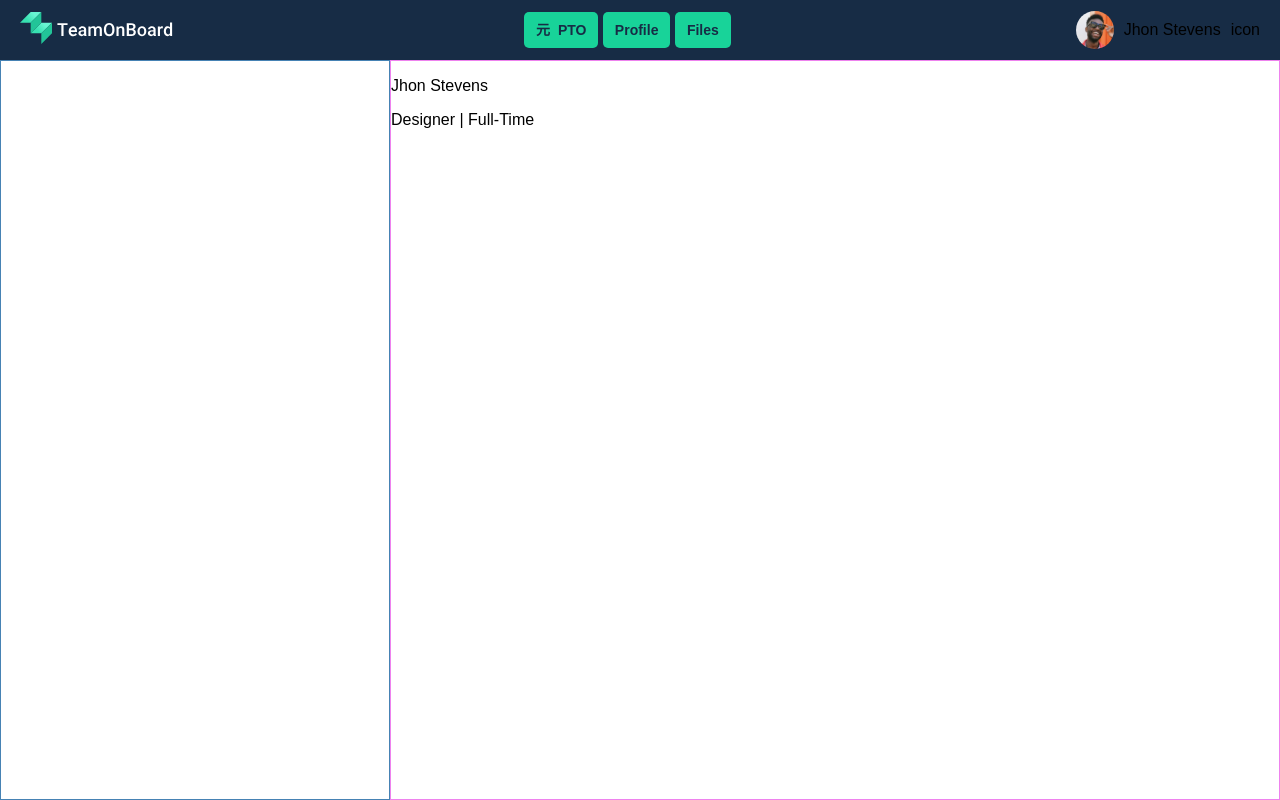
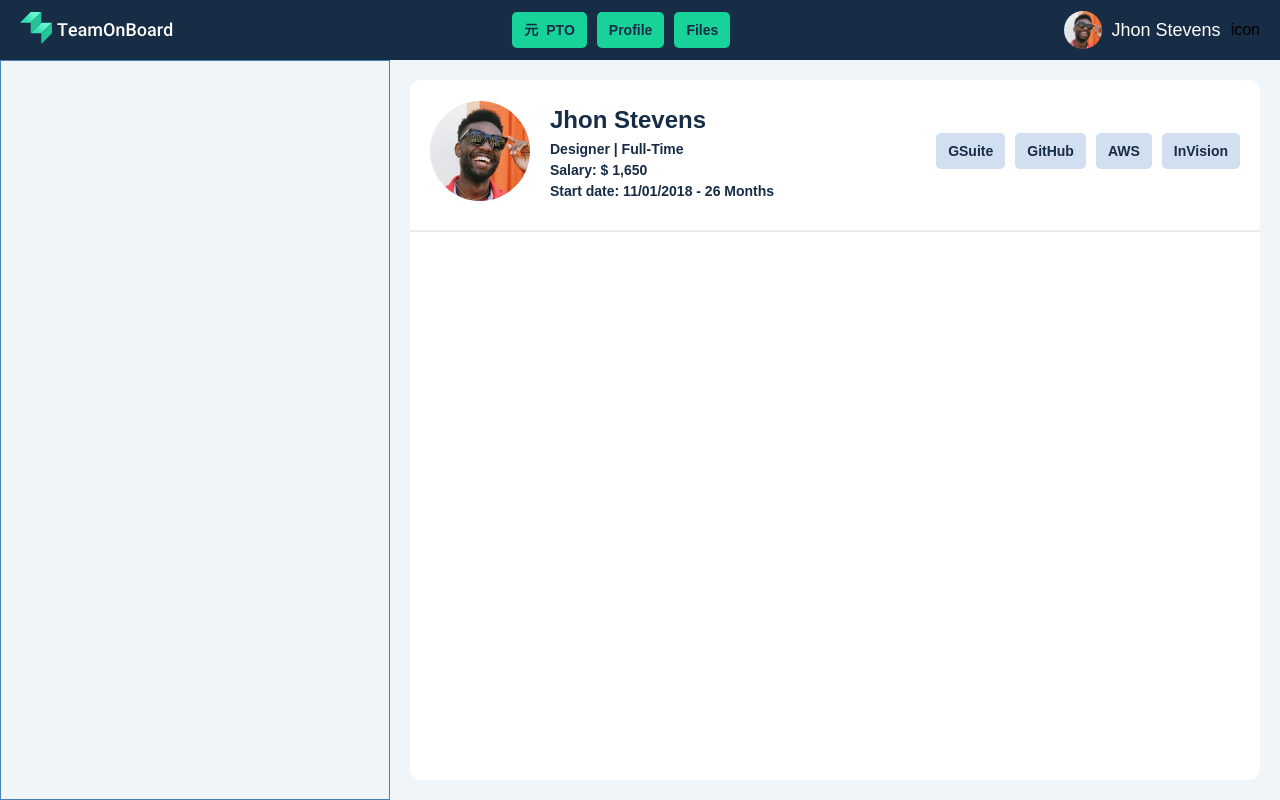
Before and after one commit to NathaEEUD/Design-Trial, a plain HTML site: page index.html in a window 1280 px wide. Drawn offline with Linux system fonts and the light colour scheme; a web font is replaced by a local one.

Commit message:
feat: main structure and adding atoms, molecules and organisms

```diff
--- a/css/style.scss
+++ b/css/style.scss
@@ -24,15 +24,21 @@
 
 html,
 body {
-  padding: 0;
-  margin: 0;
   height: 100%;
   box-sizing: border-box;
   scroll-behavior: smooth;
   font-family: var(--font-family-sans);
 }
 
+html,
+body,
+p {
+  padding: 0;
+  margin: 0;
+}
+
 body {
+  background-color: var(--background-color-primary);
   display: grid;
   grid-template-columns: 390px 1fr;
   grid-template-rows: 60px auto;
@@ -61,9 +67,23 @@
   border: 1px solid steelblue;
 }
 
-main {
+.main {
   grid-area: main;
-  border: 1px solid violet;
+  margin: 20px;
+  background-color: var(--color-white);
+  border-radius: var(--border-radius-sm);
+
+  &__info {
+    padding: 20px;
+    display: flex;
+    justify-content: space-between;
+    align-items: center;
+  }
+}
+
+// Atoms
+hr {
+  border: 0.5px solid var(--color-muted);
 }
 
 .avatar {
@@ -72,6 +92,11 @@
   &--sm {
     width: 38px;
     height: 38px;
+  }
+
+  &--md {
+    width: 100px;
+    height: 100px;
   }
 }
 
@@ -108,3 +133,59 @@
     }
   }
 }
+
+.heading {
+  color: var(--color-primary);
+
+  &--default {
+    font-size: 14px;
+    font-weight: 700;
+    line-height: var(--line-height-normal);
+  }
+
+  &--primary {
+    font-size: 24px;
+    font-weight: 700;
+    line-height: var(--line-height-relaxed);
+  }
+
+  &--secondary {
+    font-size: 18px;
+    font-weight: 500;
+    line-height: var(--line-height-normal);
+  }
+
+  &--tertiary {
+    font-size: 18px;
+    font-weight: 300;
+    line-height: var(--line-height-relaxed);
+  }
+}
+
+// Molecules
+.typography {
+  &--primary {
+    display: flex;
+    flex-direction: column;
+  }
+}
+
+.buttons {
+  &--primary {
+    display: flex;
+    gap: 10px;
+  }
+}
+
+// Organisms
+.card {
+  &--primary {
+    display: flex;
+    align-items: center;
+    gap: 20px;
+  }
+}
+
+.m--light {
+  color: var(--color-white);
+}
--- a/index.html
+++ b/index.html
@@ -12,28 +12,48 @@
       <a href="/" class="header__logo">
         <img src="./assets/images/logo.svg" alt="Team On Board" />
       </a>
-      <section class="header__buttons">
+      <section class="buttons--primary">
         <button class="button button--primary">
           <span>&#20803;</span>
           <span>PTO</span>
         </button>
-        <button class="button button--primary">
-          Profile
-        </button>
-        <button class="button button--primary">
-          Files
-        </button>
+        <button class="button button--primary">Profile</button>
+        <button class="button button--primary">Files</button>
       </section>
       <section class="header__profile">
-        <img src="./assets/images/avatar-1.jpg" alt="Jhon" class="avatar avatar--sm">
-        <span>Jhon Stevens</span>
+        <img src="./assets/images/avatar-1.jpg" alt="Jhon" class="avatar avatar--sm" />
+        <span class="heading heading--secondary m--light"> Jhon Stevens </span>
         <span>icon</span>
       </section>
     </header>
     <aside></aside>
-    <main>
-      <p>Jhon Stevens</p>
-      <span>Designer | Full-Time</span>
+    <main class="main">
+      <section class="main__info">
+        <div class="card--primary">
+          <img src="./assets/images/avatar-1.jpg" alt="Jhon" class="avatar avatar--md" />
+          <div class="typography--primary">
+            <p class="heading heading--primary">Jhon Stevens</p>
+            <span class="heading heading--default">Designer | Full-Time</span>
+            <span class="heading heading--default">Salary: $ 1,650</span>
+            <span class="heading heading--default">Start date: 11/01/2018 - 26 Months</span>
+          </div>
+        </div>
+        <div class="buttons--primary">
+          <button class="button button--secondary">
+            <span>GSuite</span>
+          </button>
+          <button class="button button--secondary">
+            <span>GitHub</span>
+          </button>
+          <button class="button button--secondary">
+            <span>AWS</span>
+          </button>
+          <button class="button button--secondary">
+            <span>InVision</span>
+          </button>
+        </div>
+      </section>
+      <hr />
     </main>
   </body>
 </html>
```
Also changed, not shown: css/style.css.
